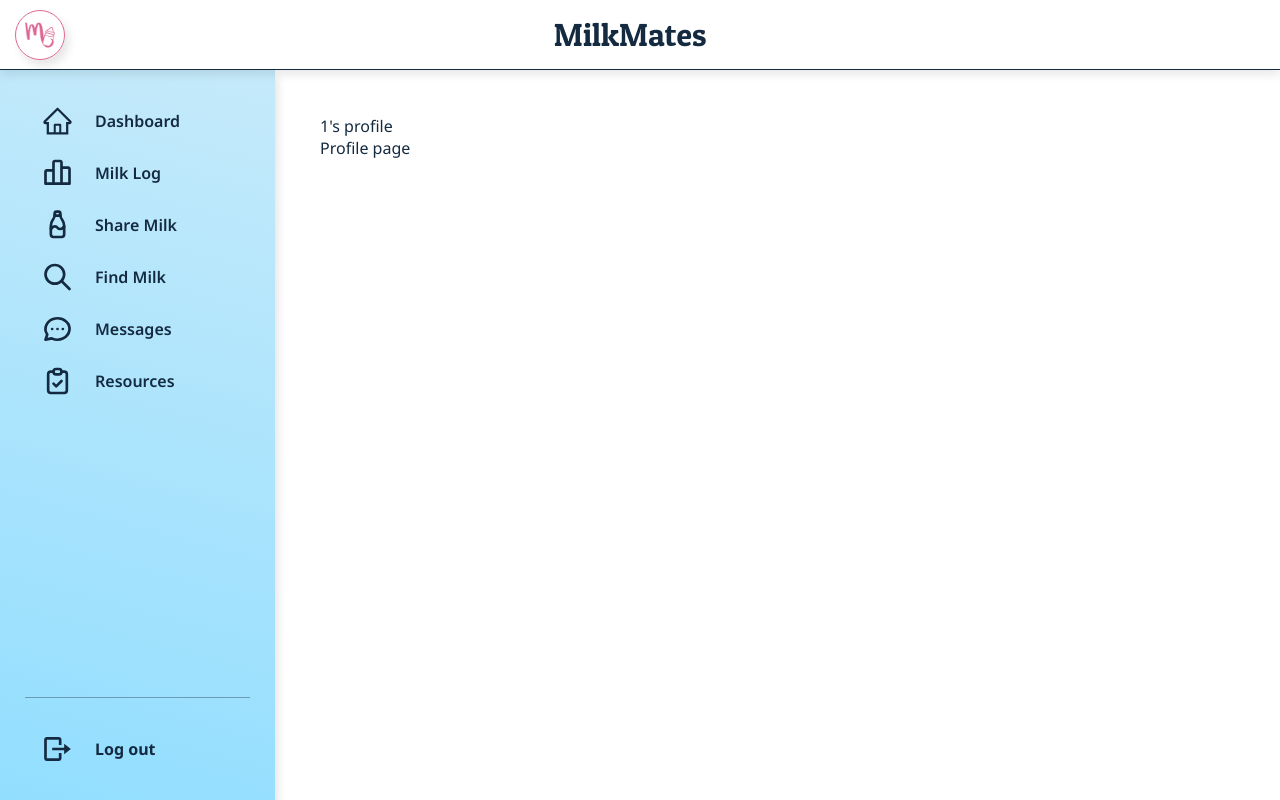
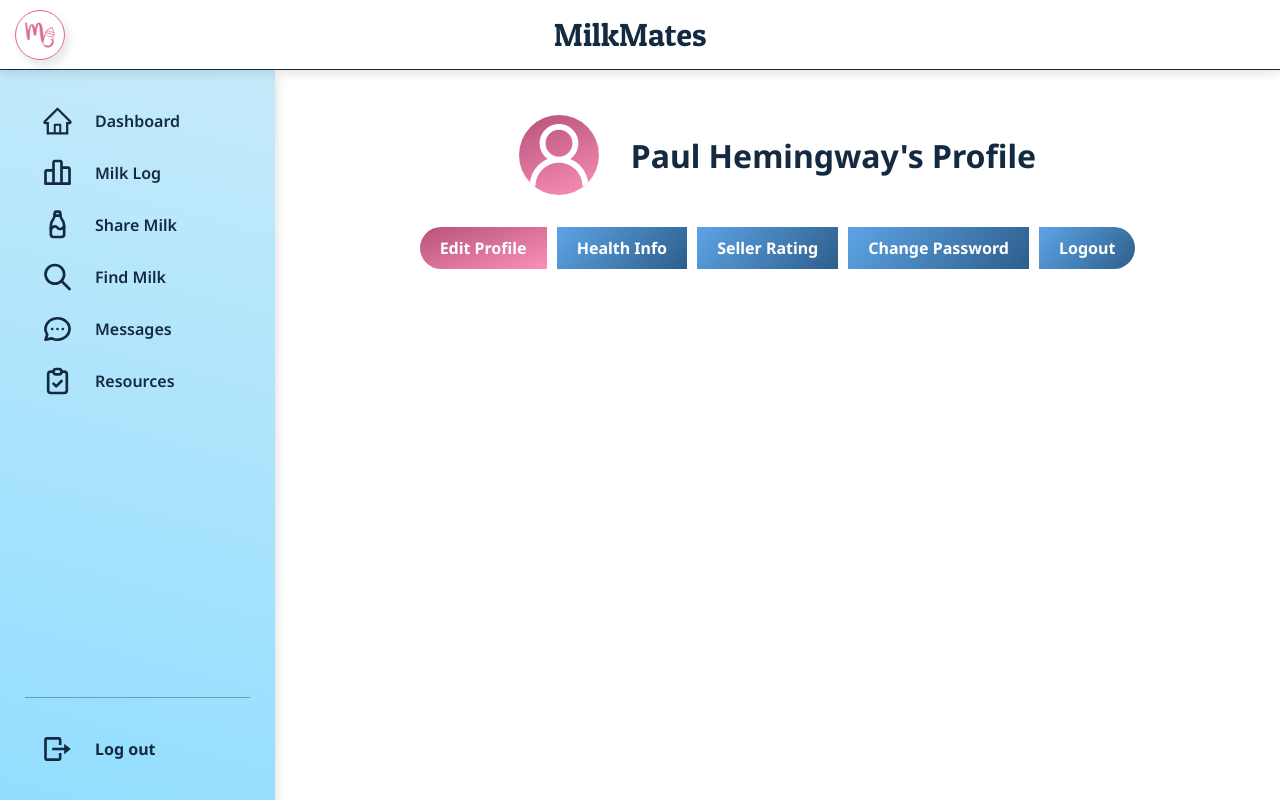
Before and after one commit to paulhemingway/MilkMates, a React (Create React App) app in the folder frontend/milk-mates/: page /profile/1 in a window 1280 px wide. Built offline with nearby package versions, Linux system fonts and the light colour scheme.

Commit message:
Get profile started

```diff
--- /dev/null
+++ b/frontend/milk-mates/src/assets/styles/Profile.scss
@@ -0,0 +1,52 @@
+.profile {
+
+  .header {
+    display: flex;
+    align-items: center;
+    gap: 2em;
+    justify-content: center;
+
+    svg {
+      font-size: 5em;
+      background-image: var(--pink-gradient);
+      color: white;
+      border-radius: 200px;
+
+    }
+
+    h1 {
+      font-size: 2em;
+    }
+  }
+
+  .tabs-cont {
+    margin: 2em 0;
+
+    .tabs {
+      display: flex;
+      justify-content: center;
+      overflow: hidden;
+      list-style: none;
+      gap: 10px;
+
+      .tab {
+        padding: 10px 20px;
+        background-image: var(--blue-gradient);
+        color: white;
+        font-weight: bold;
+
+        &.active {
+          background-image: var(--pink-gradient);
+        }
+      }
+
+      & > li:first-child .tab {
+        border-radius: 50px 0 0 50px;
+      }
+
+      & > li:last-child .tab {
+        border-radius: 0 50px 50px 0;
+      }
+    }
+  }
+}
--- a/frontend/milk-mates/src/pages/Profile.js
+++ b/frontend/milk-mates/src/pages/Profile.js
@@ -1,14 +1,63 @@
 import useDocumentTitle from "services/DocumentTitle";
-import React from "react";
+import React, { useState } from "react";
 import { useParams } from "react-router-dom";
+import { AiOutlineUser } from "react-icons/ai";
+
+import "assets/styles/Profile.scss";
 
 export default function Profile() {
+  // 1: edit profile
+  // 2: health info
+  // 3: Seller rating
+  // 4: Change password
+  const [tab, setTab] = useState(1);
   const { userId } = useParams();
-  useDocumentTitle(`${userId}'s Profile`)
+
+  useDocumentTitle(`${userId}'s Profile`);
+
+  const user = {
+    LName: "Hemingway",
+    addedDateTime: "2023-04-10T20:47:07.000Z",
+    email: "paul@paul.com",
+    fName: "Paul",
+    isActive: 1,
+    isAdmin: 0,
+    lastActiveTime: null,
+    password:
+      "444ac1a9fe1f282503e82a73765095c407a35f68c1afc78e27c710161412e4b2",
+    phone: "8166543348",
+    userid: 7,
+    username: "pshfmg",
+    zipCode: "65203",
+  };
 
   return (
-    <div>
-      {userId}'s profile <p>Profile page</p>
+    <div className="profile">
+      <div className="header">
+        <AiOutlineUser />
+        <h1>
+          {user.fName} {user.LName}'s Profile
+        </h1>
+      </div>
+      <div className="tabs-cont">
+        <ul className="tabs">
+          <li>
+            <div className="tab active" tabIndex="0">Edit Profile</div>
+          </li>
+          <li>
+            <div className="tab" tabIndex="0">Health Info</div>
+          </li>
+          <li>
+            <div className="tab" tabIndex="0">Seller Rating</div>
+          </li>
+          <li>
+            <div className="tab" tabIndex="0">Change Password</div>
+          </li>
+          <li>
+            <div className="tab" tabIndex="0">Logout</div>
+          </li>
+        </ul>
+      </div>
     </div>
   );
 }
--- a/frontend/milk-mates/src/services/AuthService.js
+++ b/frontend/milk-mates/src/services/AuthService.js
@@ -51,6 +51,7 @@ export const AuthProvider = ({ children }) => {
         await setLoginErrorCode(0);
         setLoggedIn(true);
         setUser(response.data[1][0]);
+        console.log(response.data[1][0])
       }
     } catch (error) {
       console.log(error);
```
